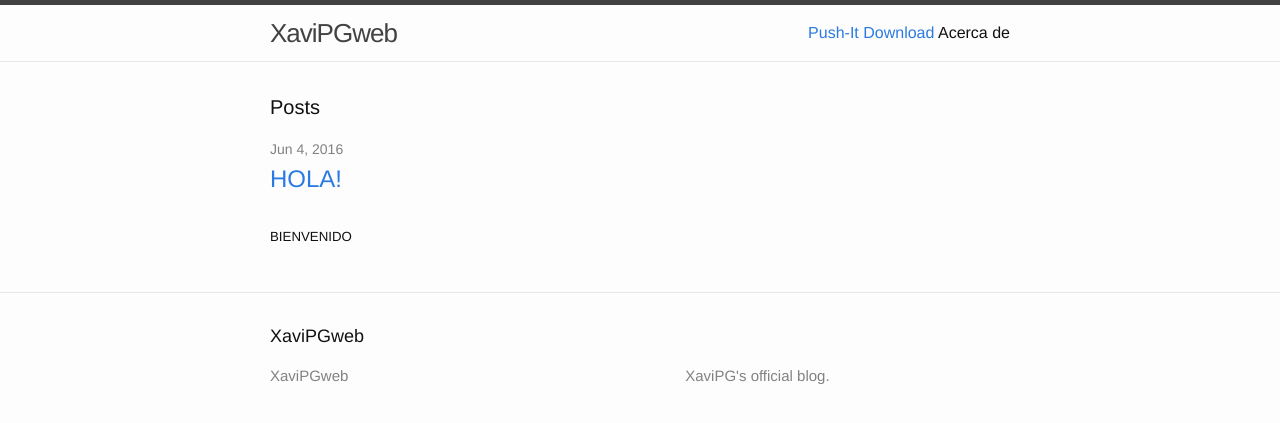
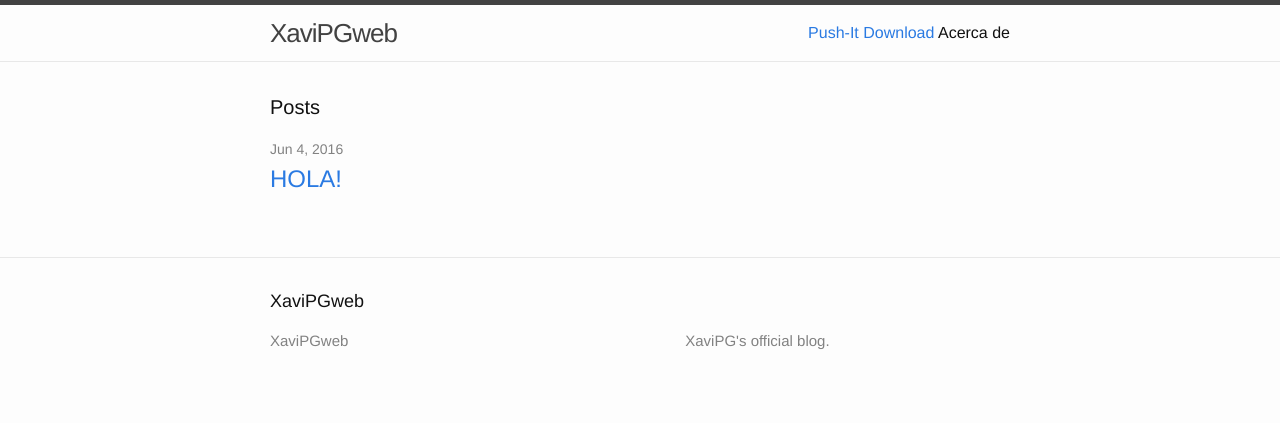
Before and after one commit to xavipgweb/xavipgweb.github.io, a Jekyll site: the page built from index.html, in a window 1280 px wide. Shown: the top 423 px of the page. Built offline with Jekyll 4.4.1, drawn with Linux system fonts in a browser that asks for light colours.

Commit message:
Update index.html

```diff
--- a/index.html
+++ b/index.html
@@ -18,6 +18,4 @@ layout: default
     {% endfor %}
   </ul>
 
-<h5 class="nose">BIENVENIDO</h5>
-
 </div>
```
